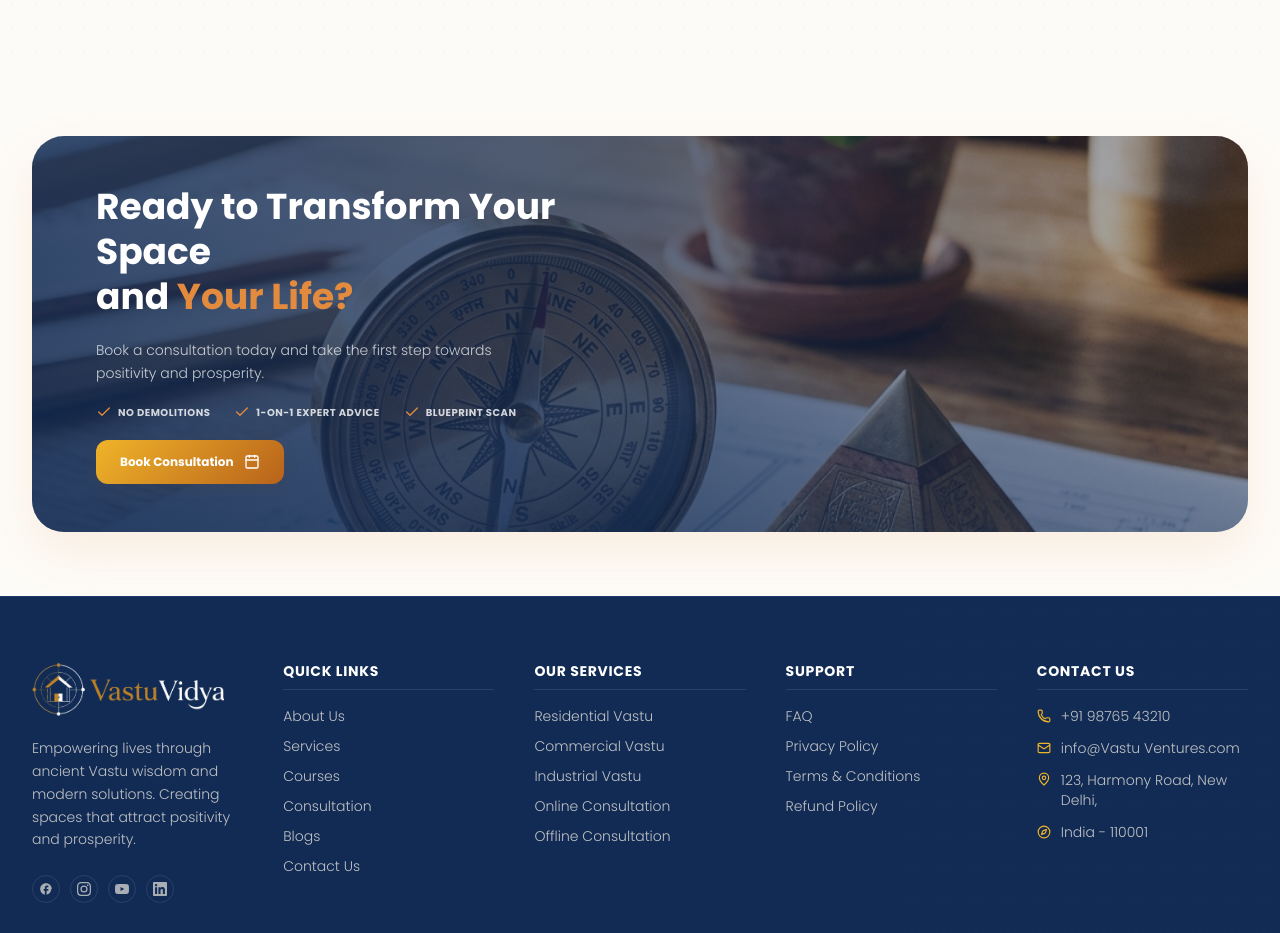
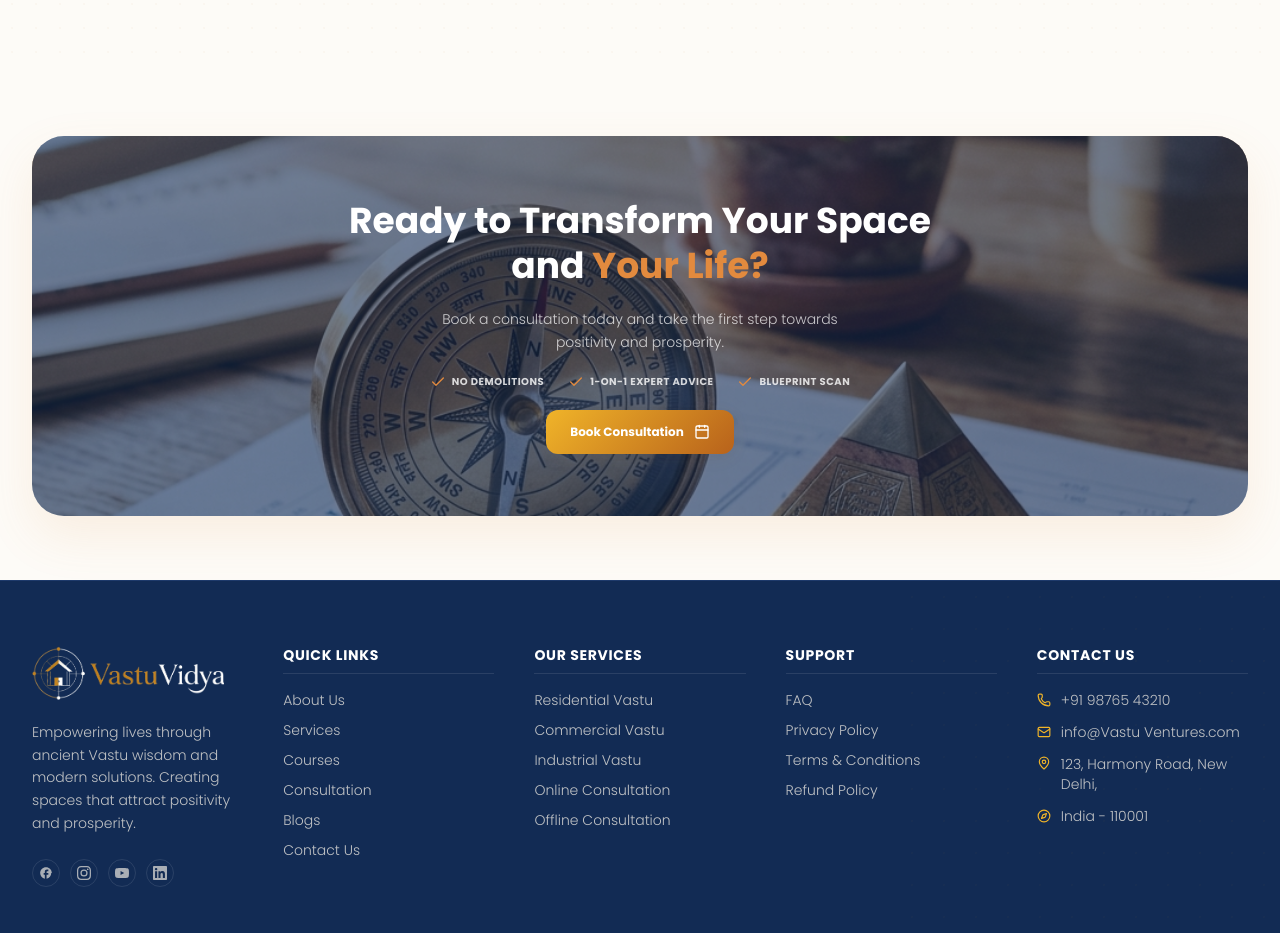
Before and after one commit to DigitalSuccessSolution/Vastu-Ventures, a Next.js app: page / in a window 1280 px wide. Shown: the part 5560-6493 px from the top of the page. Built offline with nearby package versions, Linux system fonts and the light colour scheme.

Commit message:
homepage: center-align bottom CTA and reduce background overlay opacity

```diff
--- a/app/(public)/page.tsx
+++ b/app/(public)/page.tsx
@@ -61,14 +61,11 @@ export default function HomePage() {
             />
 
             {/* Dark gradient overlay so text is readable */}
-            <div className="absolute inset-0 bg-gradient-to-r from-navy/85 via-navy/70 to-navy/30 pointer-events-none" />
-
-            {/* Subtle warm vignette on right */}
-            <div className="absolute inset-0 bg-gradient-to-t from-navy/40 via-transparent to-transparent pointer-events-none" />
+            <div className="absolute inset-0 bg-navy/60 pointer-events-none" />
 
             {/* Content on top */}
-            <div className="relative z-10 flex flex-col justify-center h-full min-h-[320px] sm:min-h-[380px] px-8 sm:px-12 lg:px-16 py-12">
-              <div className="max-w-xl flex flex-col gap-5">
+            <div className="relative z-10 flex flex-col justify-center items-center text-center h-full min-h-[320px] sm:min-h-[380px] px-8 sm:px-12 lg:px-16 py-12">
+              <div className="max-w-2xl flex flex-col items-center gap-5 mx-auto">
                 <h2 className="font-serif text-2xl sm:text-3xl lg:text-4xl font-bold leading-tight">
                   <span className="text-white">Ready to Transform Your Space </span>
                   <br className="hidden sm:inline" />
@@ -76,12 +73,12 @@ export default function HomePage() {
                   <span className="text-[#E28A3E]">Your Life?</span>
                 </h2>
 
-                <p className="text-xs sm:text-sm text-white/75 font-light leading-relaxed max-w-md">
+                <p className="text-xs sm:text-sm text-white/75 font-light leading-relaxed max-w-md mx-auto">
                   Book a consultation today and take the first step towards positivity and prosperity.
                 </p>
 
                 {/* Key value checkmarks */}
-                <div className="flex flex-wrap gap-x-6 gap-y-2 text-[10px] text-white/80 font-bold uppercase tracking-wider">
+                <div className="flex flex-wrap justify-center gap-x-6 gap-y-2 text-[10px] text-white/80 font-bold uppercase tracking-wider">
                   <span className="flex items-center gap-1.5">
                     <Check className="w-4 h-4 text-[#E28A3E]" /> No Demolitions
                   </span>
```
